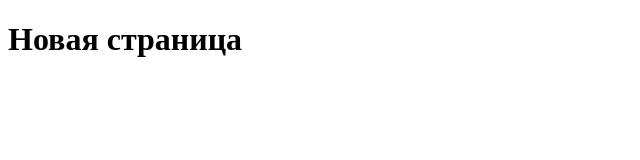
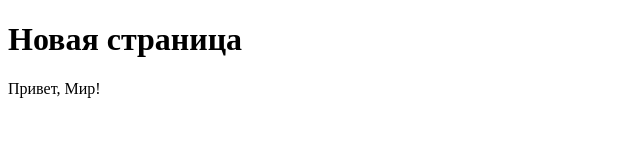
Before and after one commit to tuchanemo/html5css3javascript, a plain HTML site: page index.html in a window 1280 px wide. Shown: the whole page, without its empty margins (0-640 px from the left). Drawn offline with Linux system fonts and the light colour scheme.

Commit message:
html - привет, Мир!

```diff
--- a/index.html
+++ b/index.html
@@ -8,6 +8,8 @@
 </head>
 <body>
     <h1>Новая страница</h1>
+    <p>Привет, Мир!</p>
+
 
 
     <script src="script.js"></script>
```
